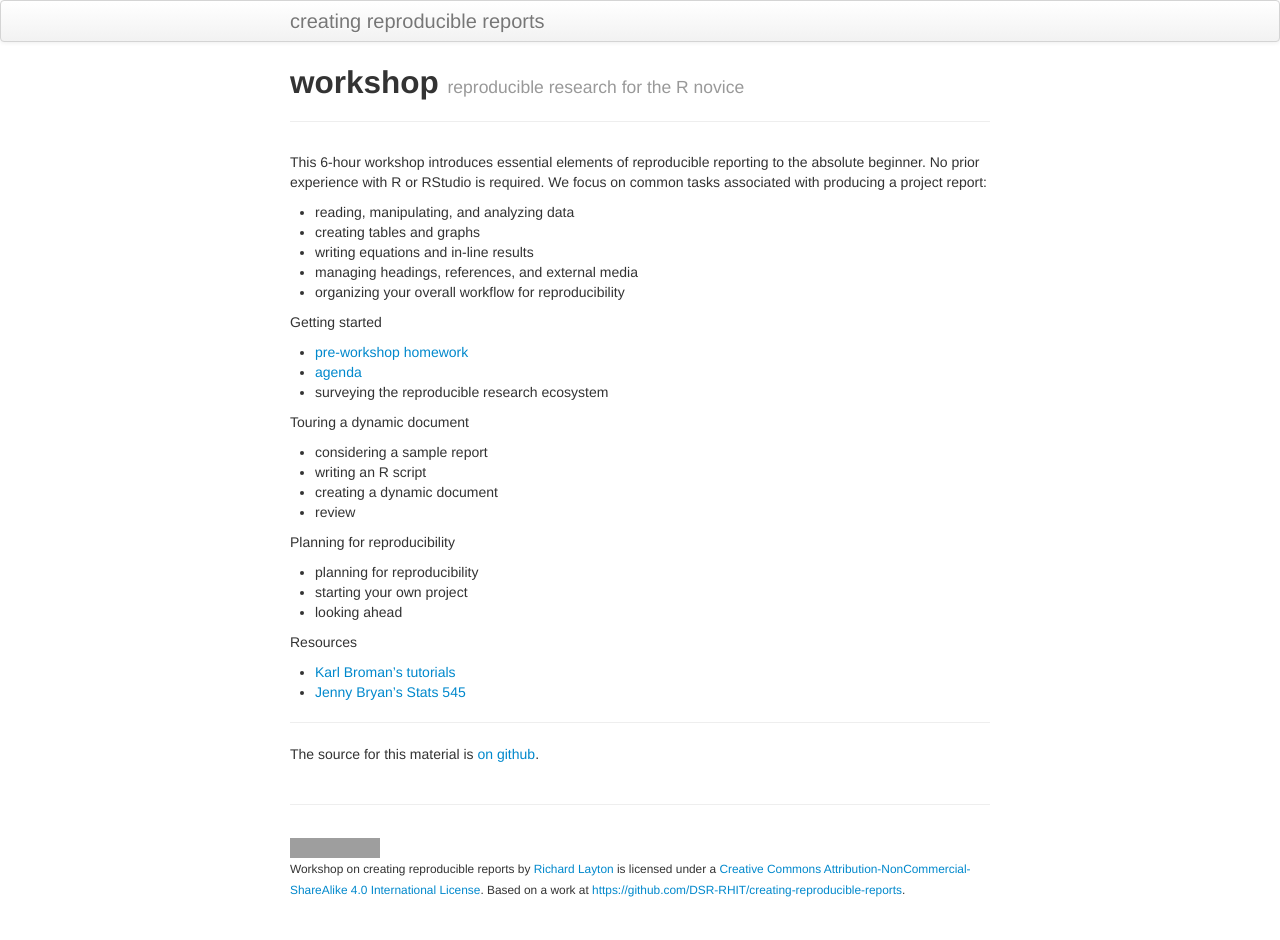
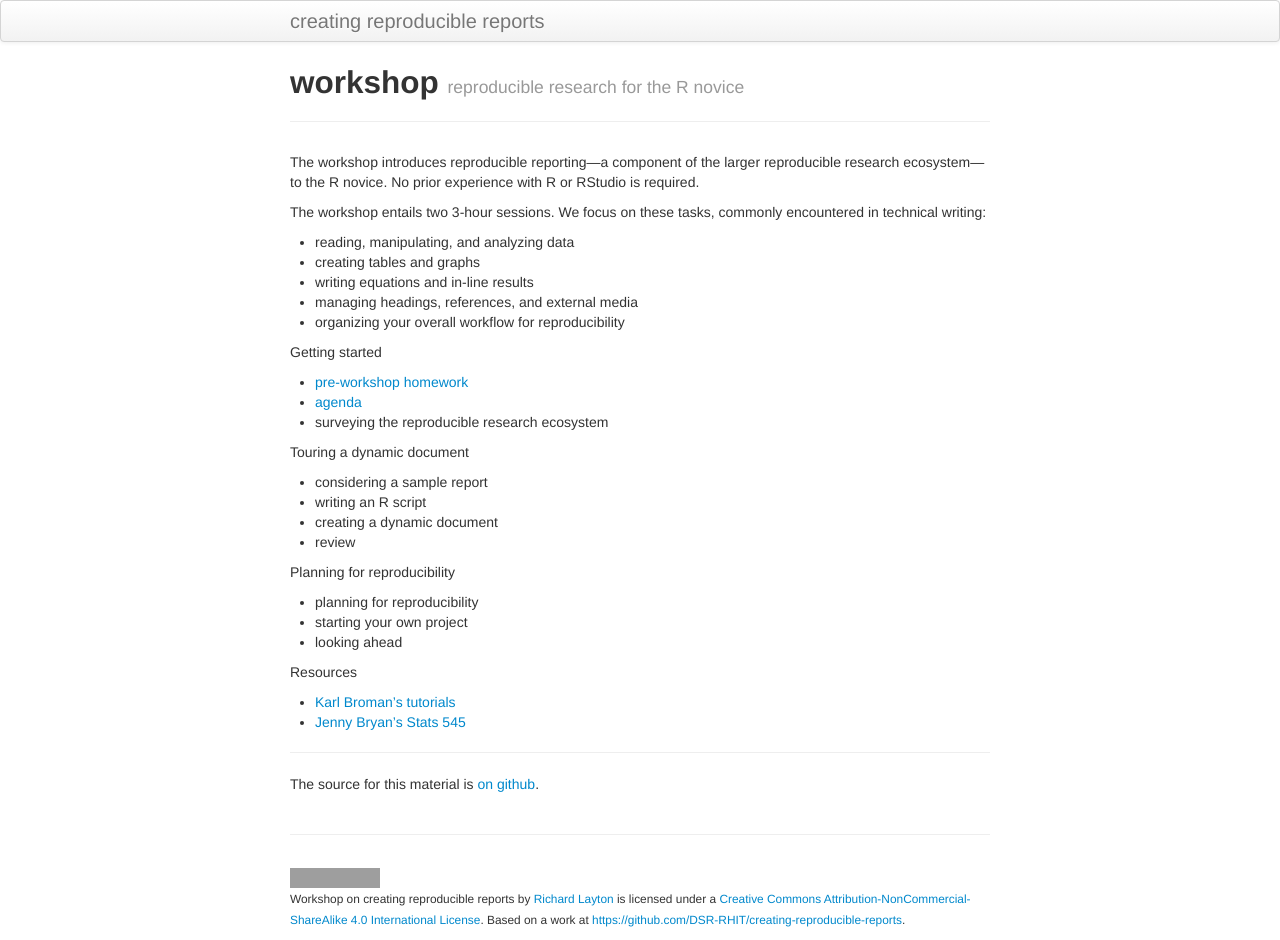
Before and after one commit to DSR-RHIT/creating-reproducible-reports, a Jekyll site: the page built from index.md, in a window 1280 px wide. Built offline with Jekyll 4.4.1, drawn with Linux system fonts in a browser that asks for light colours; before the commit the page ends 910 px from its top, so only the background shows below that; grey boxes are pictures that could not be loaded.

Commit message:
initial commit

```diff
--- a/index.md
+++ b/index.md
@@ -4,7 +4,9 @@ title: workshop
 tagline: reproducible research for the R novice
 ---
 
-This 6-hour workshop introduces essential elements of reproducible reporting to the absolute beginner. No prior experience with R or RStudio is required. We focus on common tasks associated with producing a project report:
+The workshop introduces reproducible reporting---a component of the  larger reproducible research ecosystem---to the R novice. No prior experience with R or RStudio is required.
+
+The workshop entails two 3-hour sessions. We focus on these tasks, commonly encountered in technical writing:
 
 - reading, manipulating, and analyzing data
 - creating tables and graphs
```
